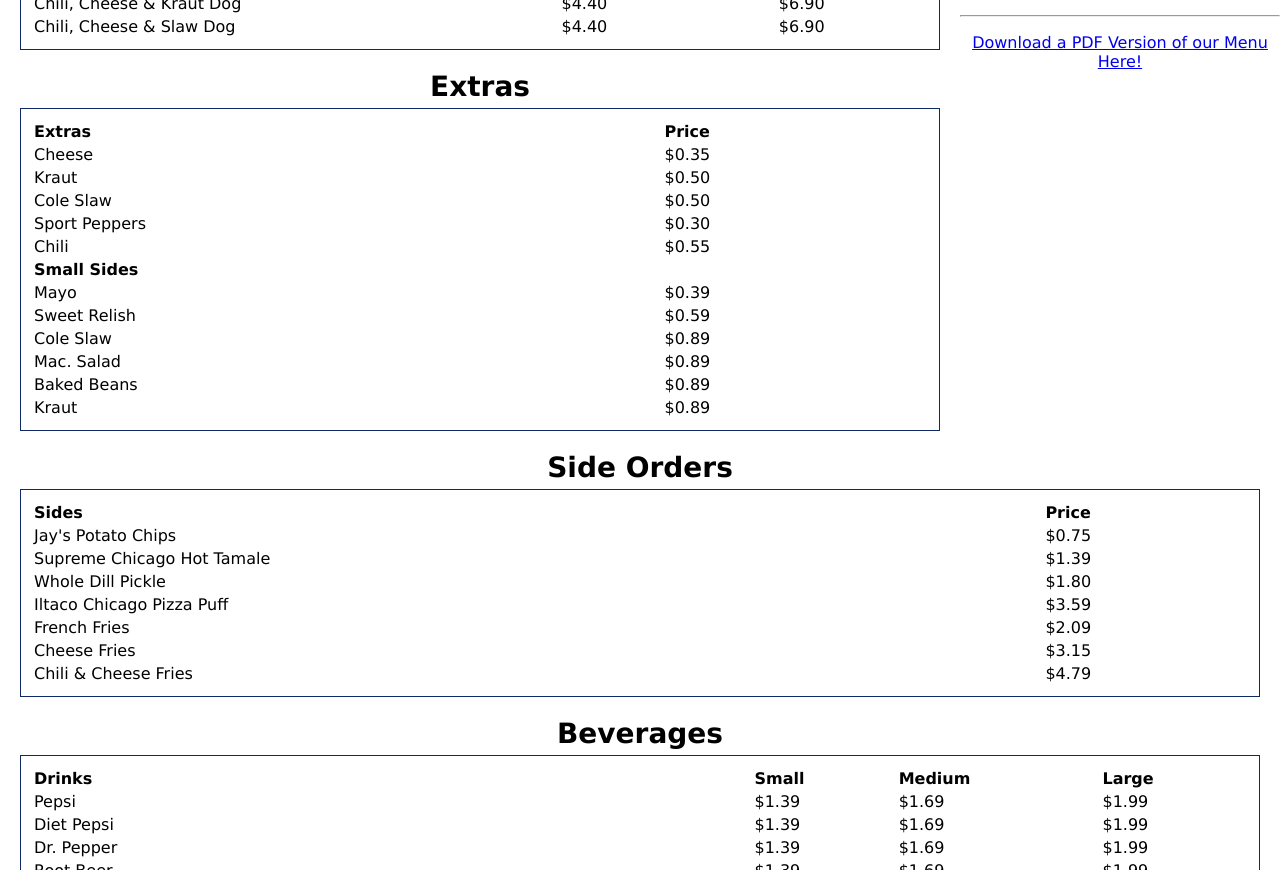
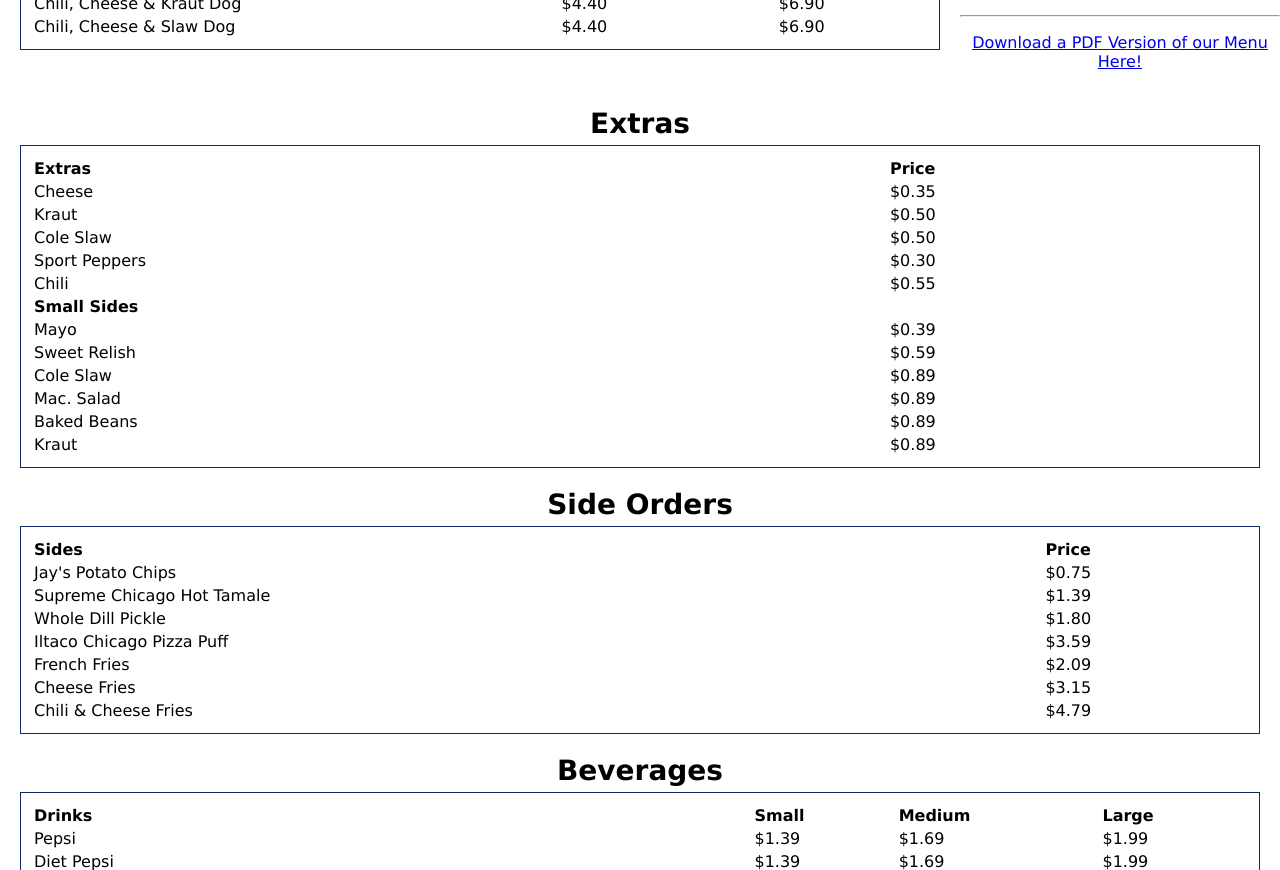
Before and after one commit to nickjordan3014/HotDogHeavenMockUp, a plain HTML site: page index.html in a window 1280 px wide. Shown: the part 1116-1986 px from the top of the page. Drawn offline with Linux system fonts and the light colour scheme.

Commit message:
extras is big now

```diff
--- a/index.html
+++ b/index.html
@@ -165,7 +165,7 @@
                 </section>
             </section>
 
-            <section class="grid-item-long" id="extras"><!--header area for extras orders on menu-->
+            <section class="grid-item" id="extras"><!--header area for extras orders on menu-->
                 <h2>Extras</h2>
                 <section> <!--Content area for each menu item-->
                     <table>
```
